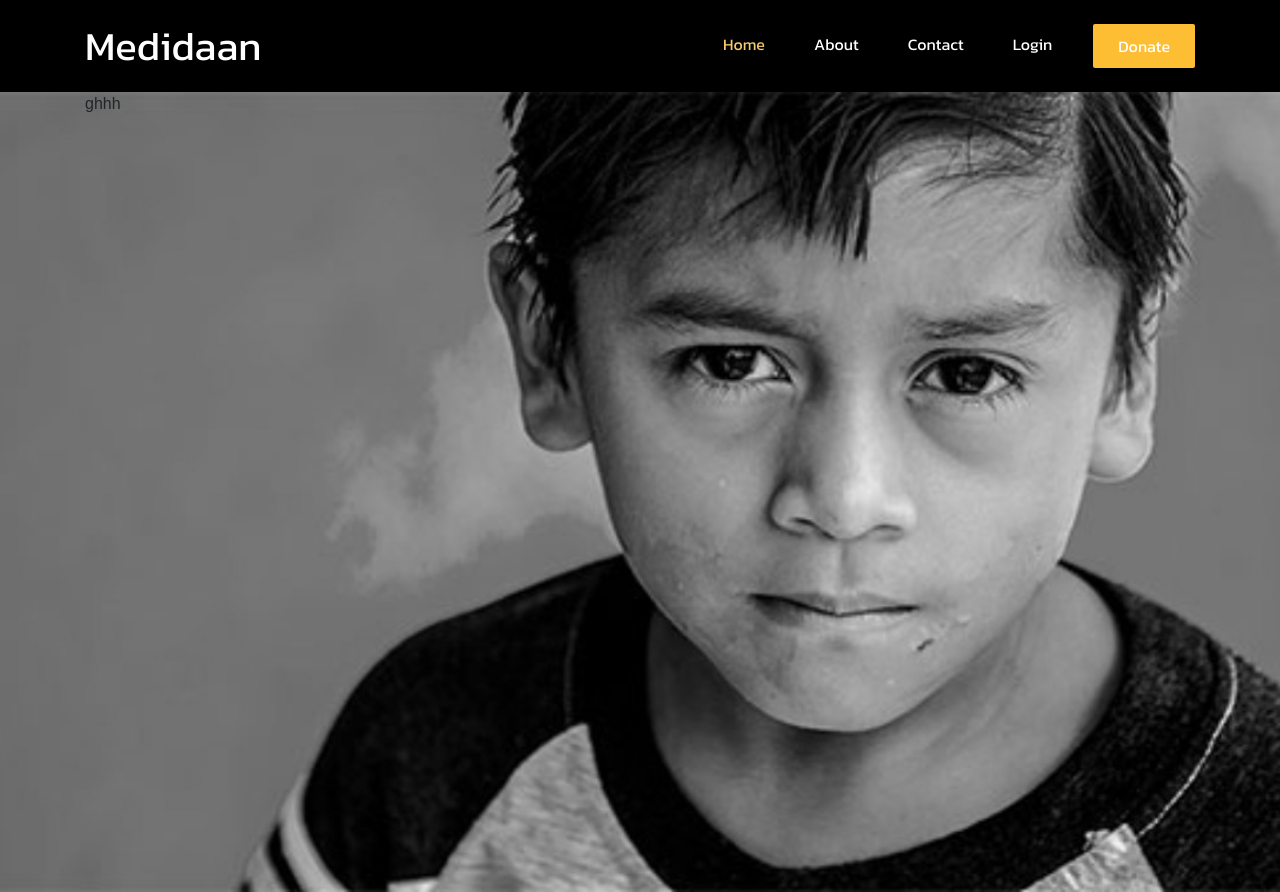
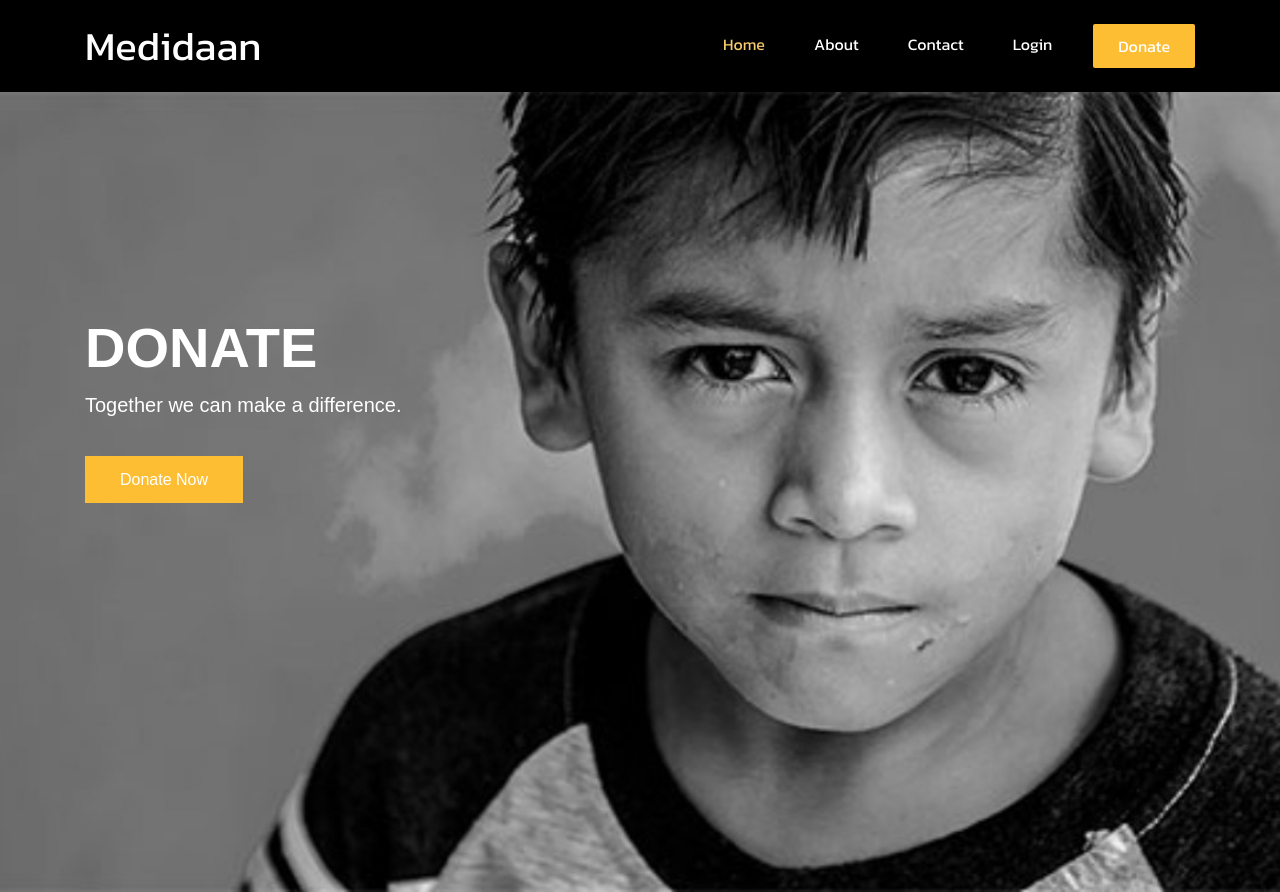
Before and after one commit to shobhit-joshi-8/onlien-medicine-donation, a plain HTML site: page index.html in a window 1280 px wide. Drawn offline with Linux system fonts and the light colour scheme; files whose address does not match are found by name.

Commit message:
homepage 2

```diff
--- a/css/style.css
+++ b/css/style.css
@@ -51,18 +51,10 @@ nav {
     background-color: #ffffff;
 }/*
 
-.home-image {
-    background-image: url("C:/shobhit joshi/online medicine/images/my project.jpg");
-    width: 100%;
-    min-height: 700px;
-
-
-}
 /*  ---------------------------------section-------------------------*/
-
 .bg {
     /* The image used */
-    background-image: url("C:/shobhit joshi/online medicine/images/my project.jpg");
+    background-image: url("C:/shobhit joshi/online-medicine-donation/images/my project.jpg");
 
     /* Full height */
     height: 100vh;
@@ -72,3 +64,27 @@ nav {
     background-repeat: no-repeat;
     background-size: cover;
   }
+
+  #bg-donate {
+    color: #ffffff;
+    font-size: 3.5rem;
+    font-weight: 800;
+    padding-top: 214px;
+    margin-bottom: 0%;
+  }
+
+  #bg-tagline {
+    color: #ffffff;
+    font-size: 20px;
+  }
+
+  #donate-now {
+    color: #ffffff;
+    background-color: #FDBE34;
+    padding: 15px 35px;
+    text-decoration: none;
+  }
+
+  #donate-now:hover {
+    background-color: #a64ac9;
+  }
--- a/index.html
+++ b/index.html
@@ -46,7 +46,15 @@
 
  <!-- content-->
      <div class="bg-image bg">
-        <div class="container">ghhh</div>
+        <div class="container">
+            <div class="row">
+                <div class="col md-6">
+                    <p id="bg-donate" class="">DONATE</p>
+                    <p id="bg-tagline" class="mb-5">Together we can make a difference.</p>
+                    <a href="#" id="donate-now" class="mt-2">Donate Now</a>
+                </div>
+            </div>
+        </div>
      </div>
 </body>
 </html>
```
